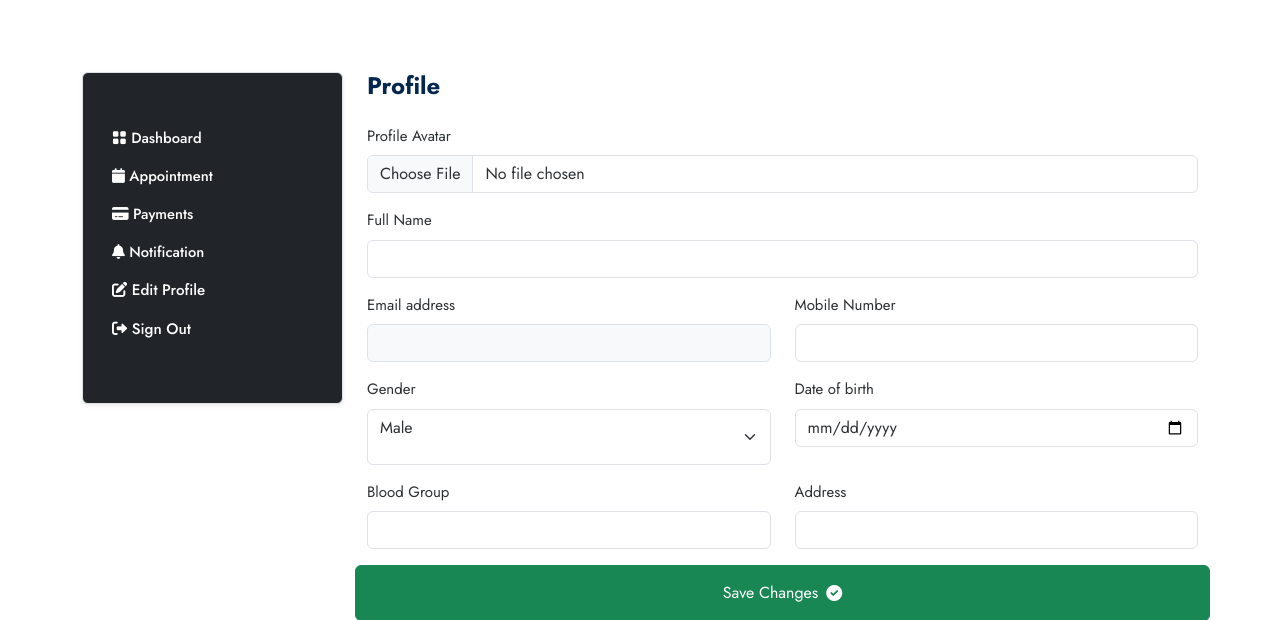
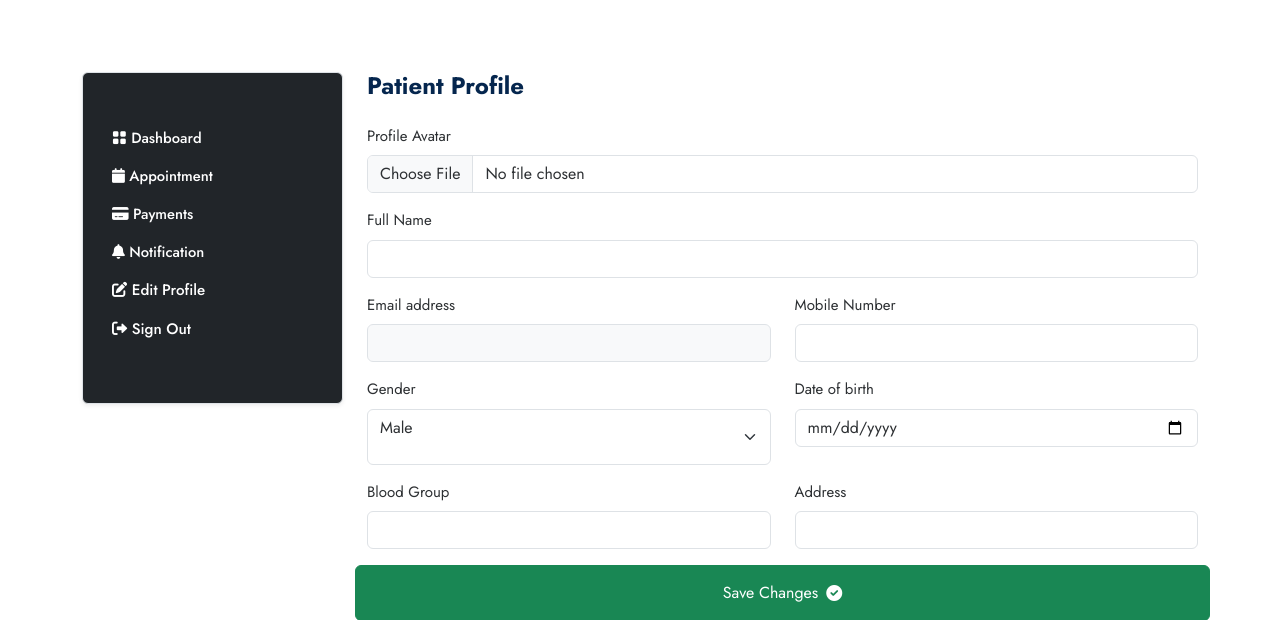
Before and after one commit to Malayaranjan014/hospital-management-system, a Django app: template templates/patient/profile.html in a window 1280 px wide. Shown: the part 84-704 px from the top of the page. Run offline with Django 5.2, Linux system fonts and the light colour scheme; the template is opened without the code that fills it, so the values that code supplies are empty.

Commit message:
add project screenshots

```diff
--- a/templates/doctor/profile.html
+++ b/templates/doctor/profile.html
@@ -18,7 +18,7 @@
             {% include 'doctor/sidebar.html' %}
 
             <div class="col-lg-9 col-md-8 col-12">
-                <h4 class="mb-0 mb-4 fw-bold">Payments</h4>
+                <h4 class="mb-0 mb-4 fw-bold">Doctor Profile</h4>
                 <form class="row" enctype="multipart/form-data" method="POST">
                     {% csrf_token %}
                     <div class="col-lg-12 mb-3">
--- a/templates/patient/profile.html
+++ b/templates/patient/profile.html
@@ -18,7 +18,7 @@
             {% include 'patient/sidebar.html' %}
 
             <div class="col-lg-9 col-md-8 col-12">
-                <h4 class="mb-0 mb-4 fw-bold">Profile</h4>
+                <h4 class="mb-0 mb-4 fw-bold">Patient Profile</h4>
                 <form class="row" method="POST" enctype="multipart/form-data">
                     {% csrf_token %}
                     <div class="col-lg-12 mb-3">
```
Also changed, not shown: media/images/rahul.jpg (added), 7 other files.
